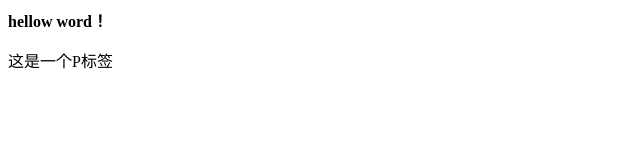
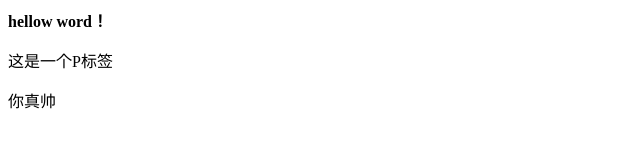
Before and after one commit to xk-j/learngit, a plain HTML site: page index.html in a window 1280 px wide. Shown: the full height of the page, 0-640 px from the left. Drawn offline with Linux system fonts and the light colour scheme.

Commit message:
这是一个测试

```diff
--- a/index.html
+++ b/index.html
@@ -6,5 +6,6 @@
 <body>
 	<b>hellow word！</b>
 	<p>这是一个P标签</p>
+	<p>你真帅</p>
 </body>
 </html>
```
Also changed, not shown: index2.html (added).
